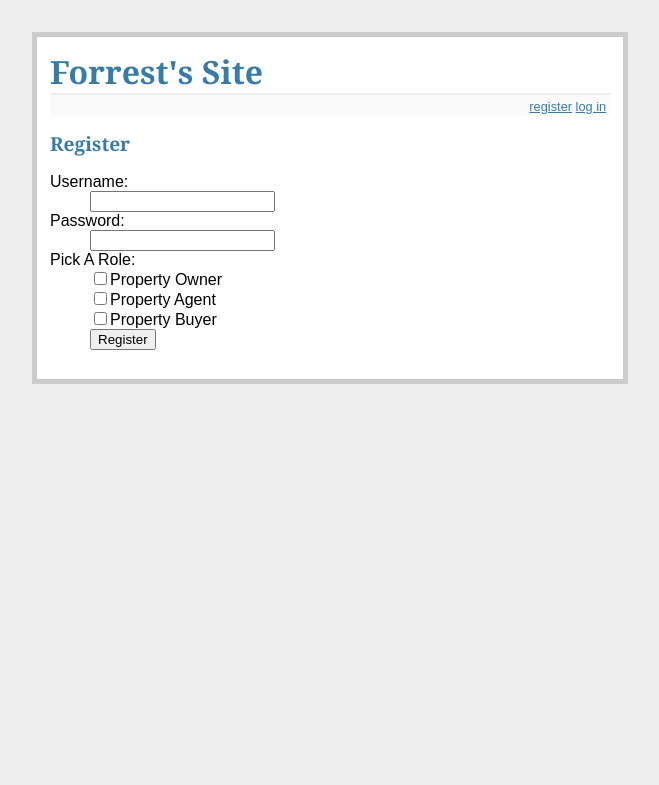
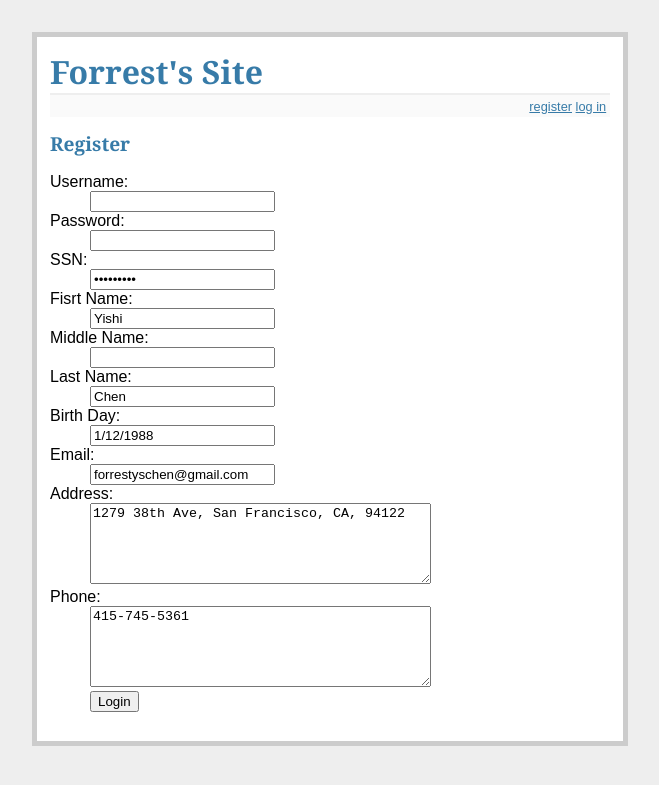
Before and after one commit to forrestyishichen/Real-Estate-Exchange-Web-Application, a Flask app: page /register in a window 1280 px wide. Shown: the top 785 px of the page, without its empty margins (310-969 px from the left). Run offline with Flask 2, Linux system fonts and the light colour scheme.

Commit message:
finished login, update task list

```diff
--- a/app/server.py
+++ b/app/server.py
@@ -1,6 +1,7 @@
 from flask import Flask, request, session, escape, g, abort, redirect, url_for, render_template, flash, current_app, jsonify
 from flaskext.mysql import MySQL
 import json
+from werkzeug.security import generate_password_hash, check_password_hash
 
 '''
 init
@@ -69,16 +70,22 @@ def login():
     if request.method == 'POST':
         username = request.form['username']
         password = request.form['password']
-        cursor = mysql.connect().cursor()
-        cursor.execute("SELECT * from User where Username='" + username + "' and Password='" + password + "'")
+        role = request.form['role']
+        '''
+        Validation
+        '''
+        conn = mysql.connect()
+        cursor = conn.cursor()
+        cursor.execute("SELECT password from User where Username='" + username + "'")
         data = cursor.fetchone()
-        if data is None:
-            error = 'Invalid username and password'
-        else:
+        if check_password_hash(data[0], password):
             session['logged_in'] = True
             session['username'] = username
-            flash('Logged in as %s' % escape(session['username']))
+            session['role'] = role
+            flash('Logged in as %s' % escape(session['role']))
             return redirect(url_for('show_entries'))
+        else:
+            error = 'Invalid username and password'
     return render_template('login.html', error=error)
 
 '''
@@ -91,12 +98,11 @@ def register():
     if request.method == 'POST':
         username = request.form['username']
         password = request.form['password']
+        hashed_password = generate_password_hash(password)
 
         '''
         Add more
         '''
-
-
 
         '''
         Empty check
@@ -115,12 +121,10 @@ def register():
         if data is not None:
             error = 'Duplicate username and password'
         else:
-            cursor.execute('''INSERT INTO User (userName, password) VALUES(%s, %s)''', (username, password))
+            cursor.execute('''INSERT INTO User (userName, password) VALUES(%s, %s)''', (username, hashed_password))
             conn.commit()
-            session['logged_in'] = True
-            session['username'] = username
-            flash('You were registered, %s' % escape(session['username']))
-            return redirect(url_for('show_entries'))
+            flash('You were registered, %s' % escape(username))
+            return render_template('login.html', error=error)
     return render_template('register.html', error=error)
 
 '''
@@ -132,7 +136,7 @@ def logout():
     session.pop('logged_in', None)
     session.pop('username', None)
     flash('You were logged out')
-    return redirect(url_for('show_entries'))
+    return redirect(url_for('login'))
 
 
 
--- a/app/templates/layout.html
+++ b/app/templates/layout.html
@@ -8,7 +8,7 @@
     <a href="{{ url_for('register') }}">register</a>
     <a href="{{ url_for('login') }}">log in</a>
   {% else %}
-    <a>Log in as {{ session.username }}</a>
+    <a>Welcome, {{ session.username }}!</a>
     <a href="{{ url_for('logout') }}">log out</a>
   {% endif %}
   </div>
--- a/app/templates/register.html
+++ b/app/templates/register.html
@@ -5,14 +5,26 @@
   <form action="{{ url_for('register') }}" method=post>
     <dl>
       <dt>Username:
-      <dd><input type=text name=username>
+      <dd><input type=text name=username value=>
       <dt>Password:
       <dd><input type=password name=password>
-      <dt>Pick A Role:
-      <dd><input type=checkbox name=owner>Property Owner<br>
-      <dd><input type=checkbox name=agent>Property Agent<br>
-      <dd><input type=checkbox name=buyer>Property Buyer<br>
-      <dd><input type=submit value=Register>
+      <dt>SSN:
+      <dd><input type=password name=ssn value="888888888">
+      <dt>Fisrt Name:
+      <dd><input type=text name=fname value="Yishi">
+      <dt>Middle Name:
+      <dd><input type=text name=minit value="">
+      <dt>Last Name:
+      <dd><input type=text name=lname value="Chen">
+      <dt>Birth Day:
+      <dd><input type=text name=bdate value="1/12/1988">
+      <dt>Email:
+      <dd><input type=text name=email value="forrestyschen@gmail.com">
+      <dt>Address:
+      <dd><textarea name=address rows=5 cols=40 >1279 38th Ave, San Francisco, CA, 94122</textarea>
+      <dt>Phone:
+      <dd><textarea name=phone rows=5 cols=40>415-745-5361</textarea>
+      <dd><input type=submit value=Login>
     </dl>
   </form>
 {% endblock %}
```
Also changed, not shown: app/templates/login.html (+6 -1 lines), app/README.md.
